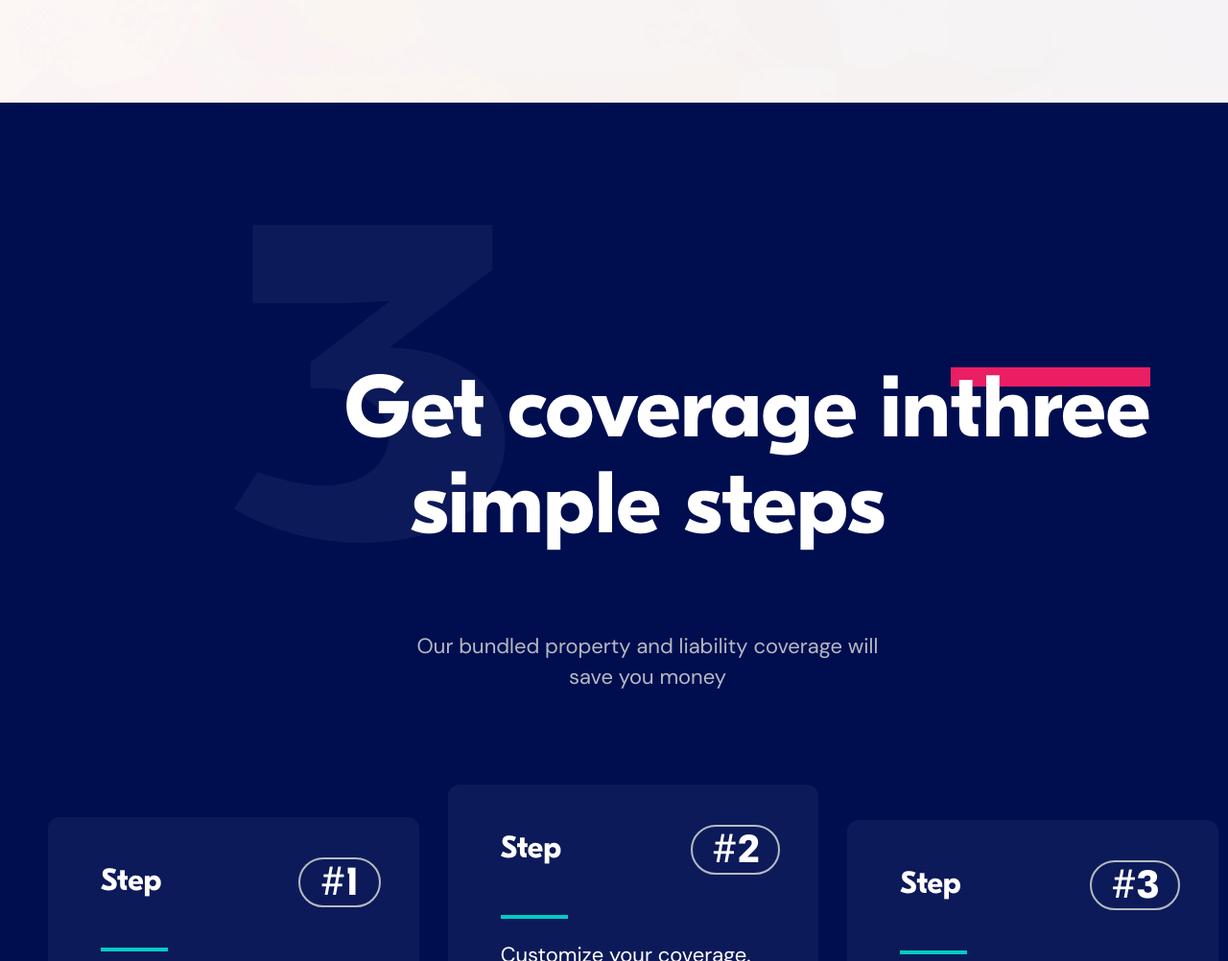
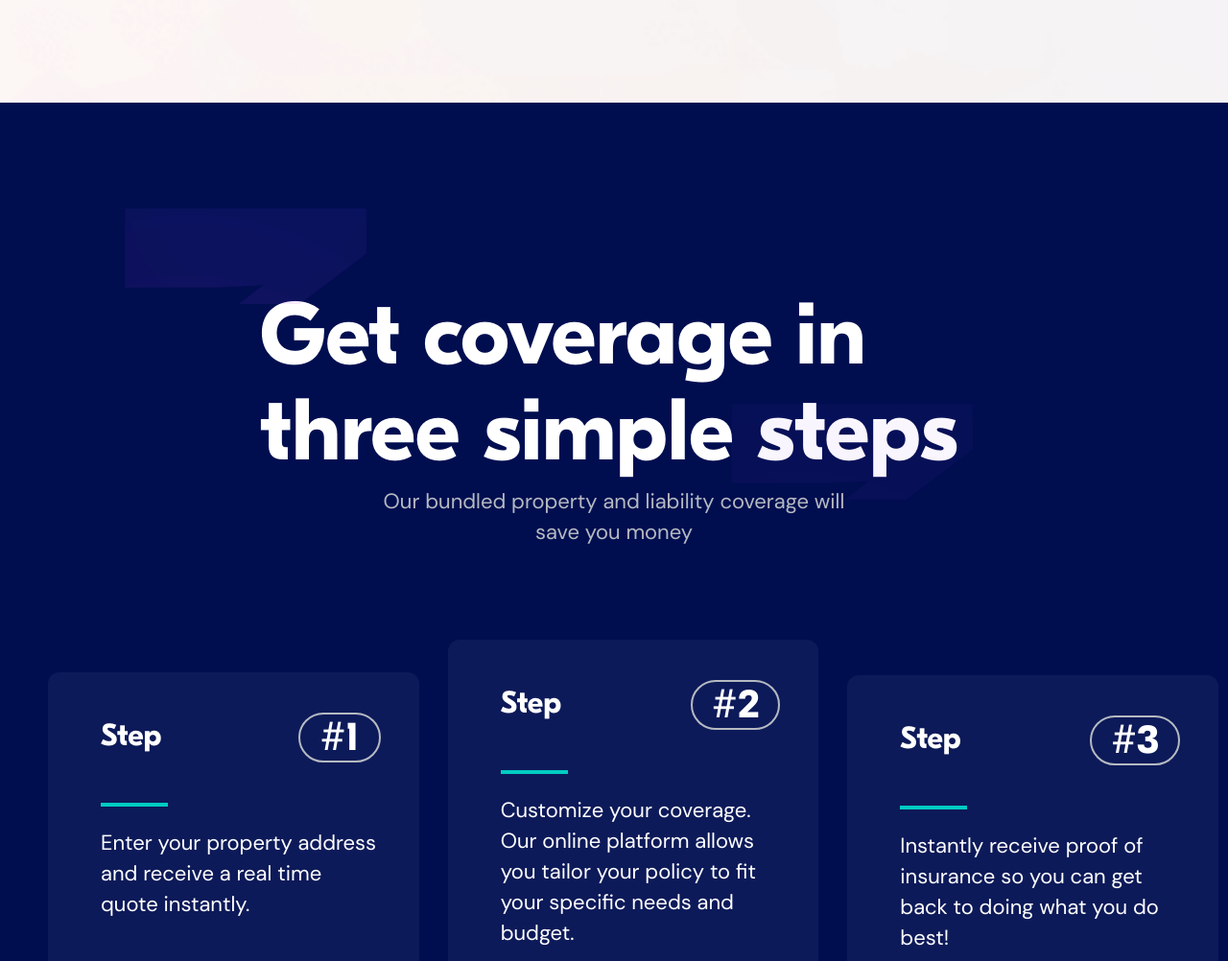
Before and after one commit to Bazhakk/Insure---Investors, a plain HTML site: page index.html in a window 1280 px wide. Shown: the part 769-1771 px from the top of the page at 96% size. Drawn offline with nearby package versions, Linux system fonts and the light colour scheme; files whose address does not match are found by name.

Commit message:
changed code in html

```diff
--- a/index.html
+++ b/index.html
@@ -157,16 +157,10 @@
 
         <section class="steps">
             <div class="steps__container container">
-                <div class="steps__col">
-                    <div class="steps__col_left">
-                        <span class="steps__number">3</span>
-                    </div>
-
-                    <div class="steps__col_right">
-                        <h2 class="steps__title">Get coverage in <span class="steps__title_span">three</span> simple steps</h3>
-                        <p class="steps__subtitle">Our bundled property and liability coverage will save you money</p>
-                    </div>
-
+                <div class="steps__text">
+                    <h2 class="steps__title">Get coverage in
+                    <span class="steps__title-other">three</span> simple steps</h3>
+                    <p class="steps__subtitle">Our bundled property and liability coverage will save you money</p>
                 </div>
 
                 <ul class="step">
--- a/scss/base/base.scss
+++ b/scss/base/base.scss
@@ -4,7 +4,7 @@
 body {
   margin: 0;
   padding: 0;
-  overflow: hidden;
+  // overflow: hidden;
 }
 
 main,
--- a/scss/sections/steps.scss
+++ b/scss/sections/steps.scss
@@ -8,78 +8,53 @@
         position: relative;
     }
 
-    &__col {
-        max-width: 880px;
-        display: flex;
+    &__text {
+        position: relative;
         margin: 0 auto;
-        padding-left: 110px;
+        max-width: 738px;
         padding-top: 200px;
+        padding-bottom: 80px;
 
-        @media screen and (max-width: 1110px) {
-            margin: 0 auto;
-            padding-bottom: 32px;
-        }
-
-        &_left {
+        ::before {
+            content:"";
+            background-image:  url("../../img/steps-namber.svg");
+            background-size: cover;
+            background-repeat: no-repeat;
+            display: block;
             position: absolute;
-            padding-top: 130px;
-            left: 17%;
+            width: 345px;
+            height: 100px;
+            top: 110px;
+            left: -187px;
             z-index: 1;
-
-            @media screen and (max-width: 1370px) {
-                max-width: 125px;
-                margin: 0 auto;
-                padding-top: 50px;
-            }
-        }
-
-        &_right {
-            position: relative;
-            max-width: 730px;
-            padding-bottom: 80px;
-            z-index: 2;
-
-            @media screen and (max-width: 1070px) {
-                max-width: 350px;
-                margin: 0 auto;
-                padding-bottom: 32px;
-            }
-
-        }
-    }
-
-    &__number {
-        font-family: 'Poller One';
-        font-weight: 400;
-        font-size: 450px;
-        line-height: 100px;
-        color: $step-namber;
-
-        @media screen and (max-width: 1070px) {
-            font-size: 300px;
-            line-height: 50px;
         }
     }
 
     &__title {
-        text-align: center;
+        max-width: 740px;
+        margin: 0 auto;
         font-family: 'GT Eesti Pro';
         font-weight: 700;
         font-size: 91px;
         line-height: 100px;
         color: $white-color;
 
-        &_span {
-            max-height: 20px;
-            position: absolute;
-            background: $main-color-pink;
-        }
-
         @media screen and (max-width: 1070px) {
             font-size: 40px;
             line-height: 44px;
         }
     }
+
+    &__title-other {
+        position: relative;
+        ::after {
+            content: "";
+            position: absolute;
+            max-height: 20px;
+            background-color: red;
+        }
+    }
+
 
     &__subtitle {
         max-width: 525px;
```
Also changed, not shown: css/base/base.css, css/pages/home.css, css/sections/steps.css, img/steps-number.png (added), 3 other files.
